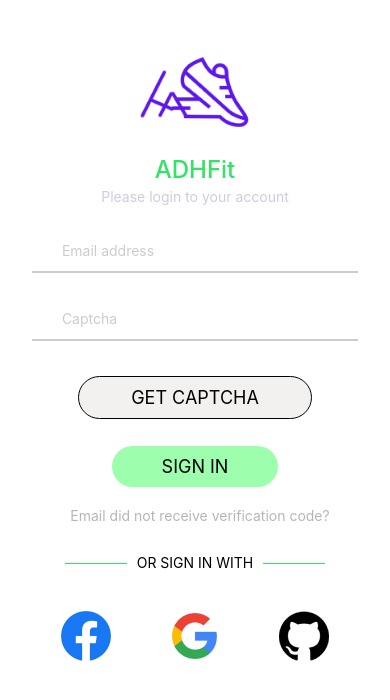
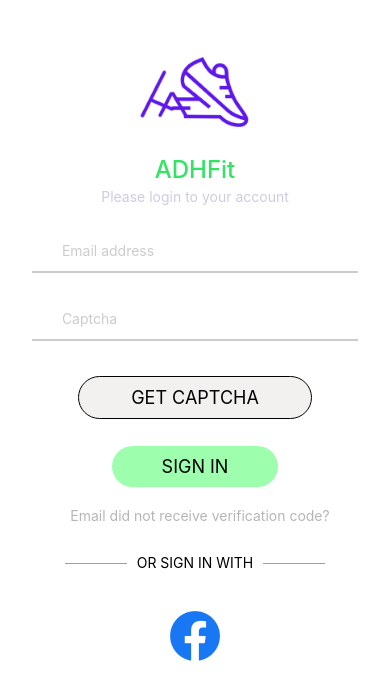
Before and after one commit to Hieuueihm/ADHFit, a React Native app: screen /Login in a window 390 px wide. Shown: the top 700 px of the page. Built offline with nearby package versions, Linux system fonts and the light colour scheme.

Commit message:
update login

```diff
--- a/src/screens/welcome/Login.js
+++ b/src/screens/welcome/Login.js
@@ -1,4 +1,4 @@
-import React, { useState } from "react";
+import React, { useState, useEffect } from "react";
 import { Text, View, Image, SafeAreaView, StyleSheet, TextInput, TouchableOpacity, InputField, Alert, ActivityIndicator } from "react-native";
 import { COLORS, APP_NAME } from '../../../constants/index';
 // import Icon from '../../android/app/src/main/assets/fonts/FontAwesome.ttf'
@@ -7,6 +7,7 @@ import { userGetCaptcha, userLogin, userLoginFacebook } from "../../api/UserAPI.
 import { useNavigation } from '@react-navigation/native';
 import Home from "../home/Home.js";
 import { LoginManager, Profile, GraphRequest, GraphRequestManager } from 'react-native-fbsdk-next';
+
 
 
 
@@ -143,6 +144,7 @@ const Login = () => {
             alert("email không hợp lệ");
         }
     }
+
     return (
         <SafeAreaView
             style={styles.container}
@@ -163,6 +165,7 @@ const Login = () => {
 
                 }}
             >
+
                 <Text
                     style={{
                         marginBottom: 4,
@@ -372,12 +375,6 @@ const Login = () => {
                     >
                         <Image source={require('../../assets/logos/facebook.png')} />
                     </TouchableOpacity>
-                    <TouchableOpacity>
-                        <Image source={require('../../assets/logos/google.png')} />
-                    </TouchableOpacity>
-                    <TouchableOpacity>
-                        <Image source={require('../../assets/logos/github.png')} />
-                    </TouchableOpacity>
                 </View>
             </View>
 
```
Also changed, not shown: src/api/UserAPI.js (line endings or trailing spaces), 5 other files (tests, documents, lock files or other folders).
